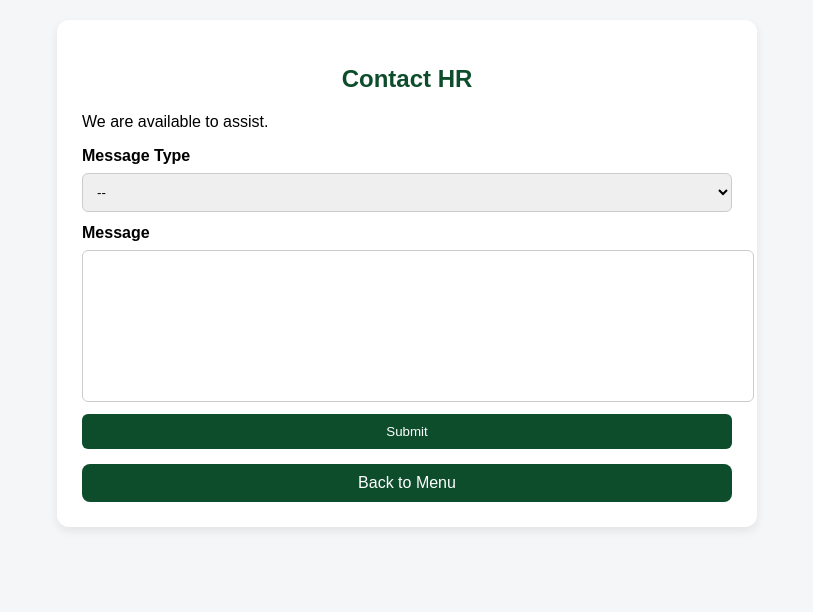
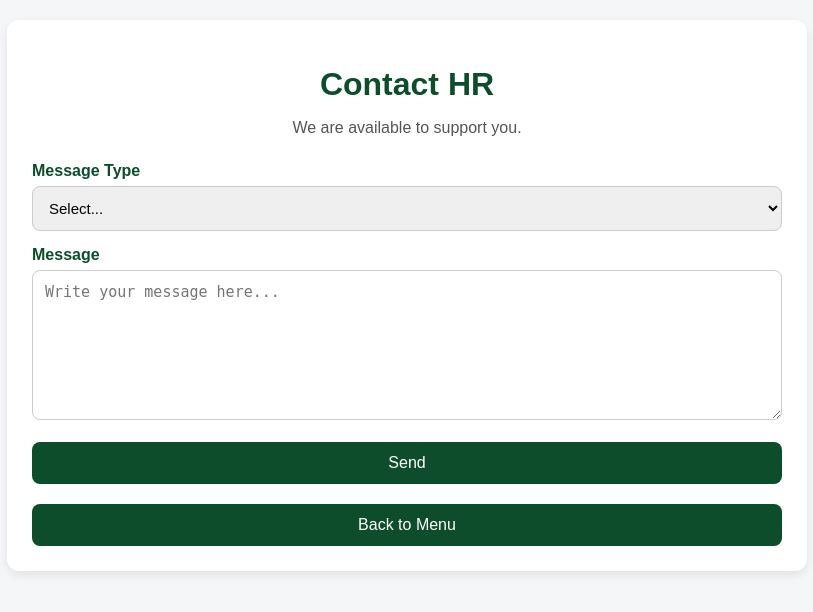
Before and after one commit to FSavel/unitrans-connect, a Flask app: page /rh in a window 1280 px wide. Shown: the top 612 px of the page, without its empty margins (233-1046 px from the left). Run offline with Flask 3, Linux system fonts and the light colour scheme; the visitor is signed in with stand-in values (Sample User, id 1).

Commit message:
Update rh.html

```diff
--- a/templates/rh.html
+++ b/templates/rh.html
@@ -1,59 +1,80 @@
 <!DOCTYPE html>
-<html lang="pt">
+<html lang="{{ session['lang'] if session.get('lang') else 'pt' }}">
 <head>
 <meta charset="UTF-8">
 <meta name="viewport" content="width=device-width, initial-scale=1.0">
 
-<title>{{ t.rh_title }}</title>
+<title>
+{% if session.get("lang") == "en" %}
+Contact HR
+{% else %}
+Contactar RH
+{% endif %}
+</title>
 
 <style>
 body{
-    font-family:Arial,sans-serif;
+    margin:0;
+    font-family:Arial, sans-serif;
     background:#f4f6f8;
-    margin:0;
 }
 
 .container{
-    max-width:700px;
+    max-width:800px;
     margin:auto;
     padding:20px;
 }
 
 .card{
     background:white;
+    border-radius:12px;
     padding:25px;
-    border-radius:12px;
     box-shadow:0 4px 10px rgba(0,0,0,0.08);
 }
 
-h2{
+h1{
     text-align:center;
     color:#0d4d2c;
+    margin-bottom:10px;
+}
+
+.sub{
+    text-align:center;
+    color:#555;
+    margin-bottom:25px;
 }
 
 label{
     display:block;
-    margin-top:12px;
+    margin-top:15px;
+    margin-bottom:6px;
     font-weight:bold;
+    color:#0d4d2c;
 }
 
-select, textarea, button{
+select, textarea{
     width:100%;
-    padding:10px;
-    margin-top:8px;
-    border-radius:6px;
+    padding:12px;
     border:1px solid #ccc;
+    border-radius:8px;
+    font-size:15px;
+    box-sizing:border-box;
 }
 
 textarea{
-    height:130px;
-    resize:none;
+    min-height:150px;
+    resize:vertical;
 }
 
 button{
+    width:100%;
+    margin-top:18px;
+    padding:12px;
     background:#0d4d2c;
     color:white;
     border:none;
+    border-radius:8px;
+    font-size:16px;
     cursor:pointer;
 }
 
@@ -63,41 +84,42 @@ button:hover{
 
 .back{
     display:block;
-    margin-top:15px;
+    margin-top:20px;
     text-align:center;
     background:#0d4d2c;
     color:white;
-    padding:10px;
+    text-decoration:none;
+    padding:12px;
     border-radius:8px;
-    text-decoration:none;
 }
 
-/* popup */
-.popup{
+/* modal */
+.modal{
     display:none;
     position:fixed;
+    z-index:999;
+    left:0;
     top:0;
-    left:0;
     width:100%;
     height:100%;
-    background:rgba(0,0,0,0.55);
+    background:rgba(0,0,0,0.5);
 }
 
-.popup-box{
+.modal-box{
     background:white;
     width:90%;
-    max-width:420px;
+    max-width:450px;
     margin:120px auto;
     padding:25px;
     border-radius:12px;
     text-align:center;
 }
 
-.popup-box h3{
-    margin-top:0;
+.modal-box p{
+    margin-bottom:20px;
 }
 
-.popup-box button{
+.modal-actions button{
     margin-top:10px;
 }
 </style>
@@ -108,12 +130,24 @@ button:hover{
 <div class="container">
 <div class="card">
 
-<h2>{{ t.rh_title }}</h2>
+<h1>
+{% if session.get("lang") == "en" %}
+Contact HR
+{% else %}
+Contactar RH
+{% endif %}
+</h1>
 
-<p>{{ t.rh_text }}</p>
+<p class="sub">
+{% if session.get("lang") == "en" %}
+We are available to support you.
+{% else %}
+Estamos disponíveis para apoiar.
+{% endif %}
+</p>
 
 <label>
-{% if session["lang"] == "en" %}
+{% if session.get("lang") == "en" %}
 Message Type
 {% else %}
 Tipo de Mensagem
@@ -121,29 +155,53 @@ Tipo de Mensagem
 </label>
 
 <select id="tipo">
-<option value="">--</option>
-<option>Sugestão / Suggestion</option>
-<option>Reclamação / Complaint</option>
-<option>Falha Técnica / Technical Issue</option>
-<option>Pedido RH / HR Request</option>
+
+<option value="">
+{% if session.get("lang") == "en" %}
+Select...
+{% else %}
+Selecionar...
+{% endif %}
+</option>
+
+{% if session.get("lang") == "en" %}
+
+<option>Suggestion</option>
+<option>Complaint</option>
+<option>Technical Issue</option>
+<option>HR Request</option>
+
+{% else %}
+
+<option>Sugestão</option>
+<option>Reclamação</option>
+<option>Falha Técnica</option>
+<option>Pedido RH</option>
+
+{% endif %}
+
 </select>
 
 <label>
-{% if session["lang"] == "en" %}
+{% if session.get("lang") == "en" %}
 Message
 {% else %}
 Mensagem
 {% endif %}
 </label>
 
-<textarea id="mensagem"></textarea>
+<textarea id="mensagem" placeholder="{% if session.get('lang') == 'en' %}Write your message here...{% else %}Escreva a sua mensagem aqui...{% endif %}"></textarea>
 
-<button onclick="abrirPopup()">
-{{ t.send }}
+<button onclick="abrirModal()">
+{% if session.get("lang") == "en" %}
+Send
+{% else %}
+Enviar
+{% endif %}
 </button>
 
 <a href="/menu" class="back">
-{% if session["lang"] == "en" %}
+{% if session.get("lang") == "en" %}
 Back to Menu
 {% else %}
 Voltar ao Menu
@@ -153,28 +211,30 @@ Voltar ao Menu
 </div>
 </div>
 
-<!-- POPUP -->
-<div class="popup" id="popup">
-<div class="popup-box">
+<!-- MODAL -->
+<div class="modal" id="modal">
+    <div class="modal-box">
 
-<h3>
-{% if session["lang"] == "en" %}
-Confirm submission?
+        <p>
+        {% if session.get("lang") == "en" %}
+        Are you sure you want to send this message now?
         {% else %}
-Tem a certeza que quer enviar esta mensagem agora?
+        Tem a certeza que quer enviar esta mensagem assim como está, agora?
         {% endif %}
-</h3>
+        </p>
 
-<button onclick="confirmar()">
-{% if session["lang"] == "en" %}
+        <div class="modal-actions">
+
+            <button onclick="confirmarEnvio()">
+            {% if session.get("lang") == "en" %}
             Confirm
             {% else %}
             Confirmar
             {% endif %}
             </button>
 
-<button onclick="fecharPopup()">
-{% if session["lang"] == "en" %}
+            <button onclick="fecharModal()">
+            {% if session.get("lang") == "en" %}
             Edit
             {% else %}
             Editar
@@ -182,7 +242,7 @@ Editar
             </button>
 
             <button onclick="cancelarTudo()">
-{% if session["lang"] == "en" %}
+            {% if session.get("lang") == "en" %}
             Cancel
             {% else %}
             Cancelar
@@ -190,34 +250,48 @@ Cancelar
             </button>
 
         </div>
+
+    </div>
 </div>
 
 <script>
-function abrirPopup(){
+function abrirModal(){
+
     let tipo = document.getElementById("tipo").value;
     let msg = document.getElementById("mensagem").value.trim();
 
-    if(tipo == "" || msg == ""){
+    if(tipo === "" || msg === ""){
+        {% if session.get("lang") == "en" %}
+        alert("Please complete all fields.");
+        {% else %}
         alert("Preencha todos os campos.");
+        {% endif %}
         return;
     }
 
-    document.getElementById("popup").style.display="block";
+    document.getElementById("modal").style.display="block";
 }
 
-function fecharPopup(){
-    document.getElementById("popup").style.display="none";
+function fecharModal(){
+    document.getElementById("modal").style.display="none";
 }
 
-function confirmar(){
+function confirmarEnvio(){
+
+    {% if session.get("lang") == "en" %}
+    alert("Message sent successfully.");
+    {% else %}
     alert("Mensagem enviada com sucesso.");
+    {% endif %}
+
     cancelarTudo();
 }
 
 function cancelarTudo(){
+
     document.getElementById("tipo").selectedIndex = 0;
     document.getElementById("mensagem").value = "";
-    document.getElementById("popup").style.display="none";
+    document.getElementById("modal").style.display="none";
 }
 </script>
 
```
Lines whose indentation alone changed are shown as unchanged.
